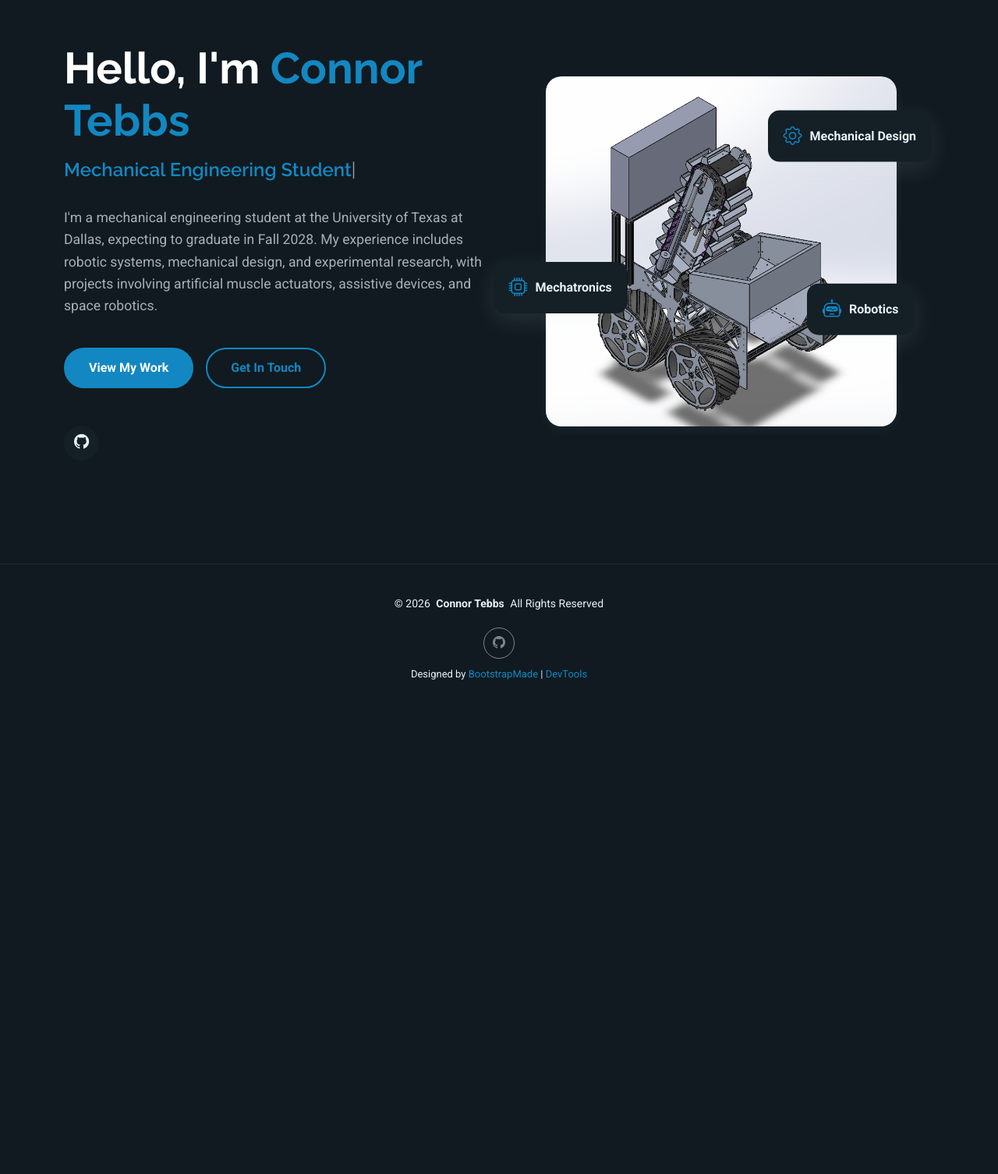
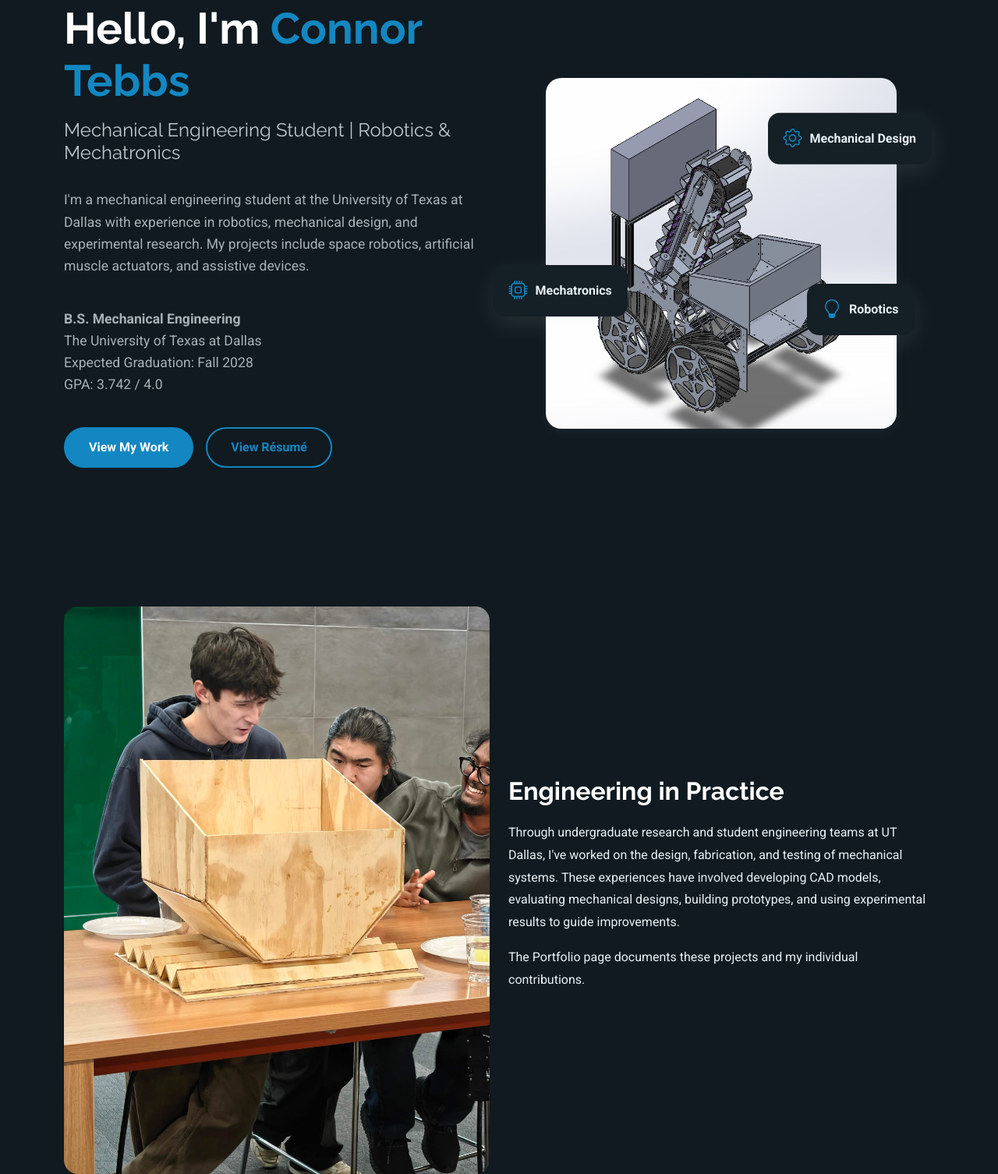
Before and after one commit to connortebbs/connortebbs.github.io, a plain HTML site: page index.html in a window 1280 px wide. Shown: the part 161-1667 px from the top of the page at 78% size. Before the commit the page ends 1075 px from the top, so only its background shows below. Drawn offline with Linux system fonts and the light colour scheme.

Commit message:
Update index.html

```diff
--- a/index.html
+++ b/index.html
@@ -1,14 +1,14 @@
-
 <!DOCTYPE html>
 <html lang="en">
 
 <head>
   <meta charset="utf-8">
-  <meta content="width=device-width, initial-scale=1.0" name="viewport">
+  <meta name="viewport" content="width=device-width, initial-scale=1.0">
 
   <title>Connor Tebbs | Mechanical Engineering Portfolio</title>
-  <meta name="description" content="Connor Tebbs is a mechanical engineering student at the University of Texas at Dallas with experience in robotics, mechanical design, mechatronics, and experimental research.">
-  <meta name="keywords" content="Connor Tebbs, Mechanical Engineering, UT Dallas, Robotics, Mechatronics, Engineering Portfolio, CAD">
+
+  <meta name="description"
+        content="Mechanical engineering portfolio of Connor Tebbs, a UT Dallas student with experience in robotics, mechanical design, and experimental research.">
 
   <!-- Favicons -->
   <link href="assets/img/favicon.png" rel="icon">
@@ -17,6 +17,7 @@
   <!-- Fonts -->
   <link href="https://fonts.googleapis.com" rel="preconnect">
   <link href="https://fonts.gstatic.com" rel="preconnect" crossorigin>
+
   <link href="https://fonts.googleapis.com/css2?family=Roboto:wght@300;400;500;700&family=Poppins:wght@300;400;500;600;700&family=Raleway:wght@300;400;500;600;700&display=swap" rel="stylesheet">
 
   <!-- Vendor CSS -->
@@ -30,134 +31,282 @@
   <link href="assets/css/main.css" rel="stylesheet">
 
   <!--
-  Template Name: FolioOne
-  Author: BootstrapMade.com
-  License: https://bootstrapmade.com/license/
+    Template: FolioOne
+    Author: BootstrapMade.com
+    License: https://bootstrapmade.com/license/
   -->
+
+  <style>
+
+    /* Compact homepage sections */
+
+    .home-section {
+      padding: 50px 0;
+    }
+
+    .home-section h2 {
+      font-weight: 700;
+      margin-bottom: 20px;
+    }
+
+    .home-section p {
+      line-height: 1.8;
+    }
+
+    /* Team photograph */
+
+    .team-photo {
+      width: 100%;
+      height: auto;
+      border-radius: 18px;
+    }
+
+    /* Academic details */
+
+    .academic-details {
+      margin: 22px 0;
+      line-height: 1.8;
+    }
+
+    .academic-details p {
+      margin-bottom: 0;
+    }
+
+    /* Contact information */
+
+    .contact-links {
+      display: flex;
+      flex-wrap: wrap;
+      gap: 12px 25px;
+      margin-top: 20px;
+    }
+
+    .contact-links a {
+      text-decoration: none;
+      overflow-wrap: anywhere;
+    }
+
+    .contact-links a:hover {
+      text-decoration: underline;
+    }
+
+    /* Mobile adjustments */
+
+    @media (max-width: 768px) {
+
+      .home-section {
+        padding: 35px 0;
+      }
+
+      .contact-links {
+        flex-direction: column;
+        gap: 12px;
+      }
+
+    }
+
+  </style>
+
 </head>
 
 <body class="index-page">
 
-  <!-- Header -->
-  <header id="header" class="header d-flex align-items-center light-background sticky-top">
+  <!-- HEADER -->
+  <header id="header"
+          class="header d-flex align-items-center light-background sticky-top">
+
     <div class="container position-relative d-flex align-items-center justify-content-between">
 
+      <!-- NAVIGATION -->
+
       <nav id="navmenu" class="navmenu">
+
         <ul>
-          <li><a href="index.html" class="active">Home</a></li>
-          <li><a href="about.html">About</a></li>
-          <li><a href="resume.html">Resume</a></li>
-          <li><a href="portfolio.html">Portfolio</a></li>
-          <li><a href="contact.html">Contact</a></li>
+
+          <li>
+            <a href="index.html" class="active">Home</a>
+          </li>
+
+          <li>
+            <a href="portfolio.html">Portfolio</a>
+          </li>
+
+          <li>
+            <a href="resume.html">Résumé</a>
+          </li>
+
         </ul>
+
         <i class="mobile-nav-toggle d-xl-none bi bi-list"></i>
+
       </nav>
 
+      <!-- LINKEDIN -->
+
       <div class="header-social-links">
-        <a href="https://github.com/connortebbs" target="_blank" rel="noopener noreferrer" aria-label="GitHub">
-          <i class="bi bi-github"></i>
+
+        <a href="https://www.linkedin.com/in/connor-tebbs-366144385/"
+           target="_blank"
+           rel="noopener noreferrer"
+           aria-label="LinkedIn">
+
+          <i class="bi bi-linkedin"></i>
+
         </a>
+
       </div>
 
     </div>
+
   </header>
 
   <main class="main">
 
-    <!-- Hero Section -->
+    <!-- ===================================== -->
+    <!-- HOME INTRODUCTION                     -->
+    <!-- ===================================== -->
+
     <section id="hero" class="hero section">
 
-      <div class="container" data-aos="fade-up" data-aos-delay="100">
+      <div class="container" data-aos="fade-up">
 
         <div class="row gy-4 align-items-center">
 
-          <!-- Introduction -->
+          <!-- LEFT: INTRODUCTION -->
+
           <div class="col-lg-6 order-2 order-lg-1">
+
             <div class="hero-content">
 
-              <h1 data-aos="fade-up" data-aos-delay="200">
-                Hello, I'm <span class="highlight">Connor Tebbs</span>
+              <h1 data-aos="fade-up">
+
+                Hello, I'm
+                <span class="highlight">Connor Tebbs</span>
+
               </h1>
 
-              <h2 data-aos="fade-up" data-aos-delay="300">
-                <span class="typed"
-                  data-typed-items="Mechanical Engineering Student, Robotics & Mechatronics, Mechanical Design">
-                </span>
+              <!-- Fixed professional heading -->
+
+              <h2 data-aos="fade-up" data-aos-delay="100">
+
+                Mechanical Engineering Student
+                <span class="highlight">| Robotics &amp; Mechatronics</span>
+
               </h2>
 
-              <p data-aos="fade-up" data-aos-delay="400">
-                I'm a mechanical engineering student at the
-                University of Texas at Dallas, expecting to graduate
-                in Fall 2028. My experience includes robotic systems,
-                mechanical design, and experimental research, with
-                projects involving artificial muscle actuators,
-                assistive devices, and space robotics.
+              <!-- Brief introduction -->
+
+              <p data-aos="fade-up" data-aos-delay="200">
+
+                I'm a mechanical engineering student at
+                the University of Texas at Dallas with
+                experience in robotics, mechanical design,
+                and experimental research.
+
+                My projects include space robotics,
+                artificial muscle actuators, and
+                assistive devices.
+
               </p>
 
-              <div class="hero-actions" data-aos="fade-up" data-aos-delay="500">
+              <!-- Academic qualifications -->
 
-                <a href="portfolio.html" class="btn btn-primary">
-                  View My Work
-                </a>
+              <div class="academic-details"
+                   data-aos="fade-up"
+                   data-aos-delay="300">
 
-                <a href="contact.html" class="btn btn-outline">
-                  Get In Touch
-                </a>
+                <p>
+
+                  <strong>B.S. Mechanical Engineering</strong>
+
+                  <br>
+
+                  The University of Texas at Dallas
+
+                  <br>
+
+                  Expected Graduation: Fall 2028
+
+                  <br>
+
+                  GPA: 3.742 / 4.0
+
+                </p>
 
               </div>
 
-              <div class="social-links" data-aos="fade-up" data-aos-delay="600">
+              <!-- Main navigation buttons -->
 
-                <a href="https://github.com/connortebbs"
-                   target="_blank"
-                   rel="noopener noreferrer"
-                   aria-label="GitHub">
-                  <i class="bi bi-github"></i>
+              <div class="hero-actions"
+                   data-aos="fade-up"
+                   data-aos-delay="400">
+
+                <a href="portfolio.html"
+                   class="btn btn-primary">
+
+                  View My Work
+
+                </a>
+
+                <a href="resume.html"
+                   class="btn btn-outline">
+
+                  View Résumé
+
                 </a>
 
               </div>
 
             </div>
+
           </div>
 
-          <!-- Profile Image -->
+          <!-- RIGHT: ROVER CAD -->
+
           <div class="col-lg-6 order-1 order-lg-2">
-            <div class="hero-image" data-aos="zoom-in" data-aos-delay="300">
+
+            <div class="hero-image"
+                 data-aos="zoom-in"
+                 data-aos-delay="200">
 
               <div class="image-wrapper">
 
-                <!-- Temporary template image -->
-                <img src="assets/img/rphoto.png"
-     alt="UT Dallas Comet Aerobotics NASA Lunabotics rover CAD assembly"
-     class="img-fluid">
+                <img
+                  src="assets/img/rphoto.png"
+                  alt="CAD assembly of the UT Dallas Comet Aerobotics NASA Lunabotics team rover"
+                  class="img-fluid">
+
+                <!-- Floating engineering labels -->
 
                 <div class="floating-elements">
 
-                  <div class="floating-card design"
-                       data-aos="fade-left"
-                       data-aos-delay="700">
+                  <div class="floating-card design">
+
                     <i class="bi bi-gear"></i>
                     <span>Mechanical Design</span>
+
                   </div>
 
-                  <div class="floating-card code"
-                       data-aos="fade-right"
-                       data-aos-delay="800">
+                  <div class="floating-card code">
+
                     <i class="bi bi-cpu"></i>
                     <span>Mechatronics</span>
+
                   </div>
 
-                  <div class="floating-card creativity"
-                       data-aos="fade-up"
-                       data-aos-delay="900">
-                    <i class="bi bi-robot"></i>
+                  <div class="floating-card creativity">
+
+                    <i class="bi bi-lightbulb"></i>
                     <span>Robotics</span>
+
                   </div>
 
                 </div>
 
               </div>
+
             </div>
+
           </div>
 
         </div>
@@ -165,66 +314,201 @@
       </div>
 
     </section>
-    <!-- End Hero Section -->
+
+    <!-- ===================================== -->
+    <!-- ENGINEERING IN PRACTICE               -->
+    <!-- ===================================== -->
+
+    <section id="experience"
+             class="home-section section">
+
+      <div class="container" data-aos="fade-up">
+
+        <div class="row gy-4 align-items-center">
+
+          <!-- Engineering team photograph -->
+
+          <div class="col-lg-6">
+
+            <img
+              src="assets/img/signal-2025-11-20-202556_004.jpg"
+              alt="Connor Tebbs collaborating with engineering teammates around a wooden rover prototype"
+              class="team-photo">
+
+          </div>
+
+          <!-- Short supporting description -->
+
+          <div class="col-lg-6">
+
+            <h2>Engineering in Practice</h2>
+
+            <p>
+
+              Through undergraduate research and
+              student engineering teams at UT Dallas,
+              I've worked on the design, fabrication,
+              and testing of mechanical systems.
+
+              These experiences have involved
+              developing CAD models, evaluating
+              mechanical designs, building prototypes,
+              and using experimental results to
+              guide improvements.
+
+            </p>
+
+            <p>
+
+              The Portfolio page documents these
+              projects and my individual contributions.
+
+            </p>
+
+          </div>
+
+        </div>
+
+      </div>
+
+    </section>
+
+    <!-- ===================================== -->
+    <!-- CONTACT INFORMATION                   -->
+    <!-- ===================================== -->
+
+    <section id="contact"
+             class="home-section section">
+
+      <div class="container" data-aos="fade-up">
+
+        <h2>Contact</h2>
+
+        <p>
+
+          Based in Dallas during the academic year.
+          Available in Dallas and Austin during the summer.
+
+        </p>
+
+        <div class="contact-links">
+
+          <!-- EMAIL -->
+
+          <a href="mailto:connor.tebbs10@gmail.com">
+
+            <i class="bi bi-envelope"></i>
+
+            connor.tebbs10@gmail.com
+
+          </a>
+
+          <!-- PHONE -->
+
+          <a href="tel:+15127386903">
+
+            <i class="bi bi-telephone"></i>
+
+            (512) 738-6903
+
+          </a>
+
+          <!-- LINKEDIN -->
+
+          <a href="https://www.linkedin.com/in/connor-tebbs-366144385/"
+             target="_blank"
+             rel="noopener noreferrer">
+
+            <i class="bi bi-linkedin"></i>
+
+            LinkedIn
+
+          </a>
+
+        </div>
+
+      </div>
+
+    </section>
 
   </main>
 
-  <!-- Footer -->
+  <!-- ===================================== -->
+  <!-- FOOTER                                -->
+  <!-- ===================================== -->
+
   <footer id="footer" class="footer">
 
     <div class="container">
 
       <div class="copyright text-center">
+
         <p>
-          © <span>2026</span>
-          <strong class="px-1 sitename">Connor Tebbs</strong>
-          <span>All Rights Reserved</span>
+
+          © 2026
+
+          <strong class="px-1 sitename">
+            Connor Tebbs
+          </strong>
+
         </p>
+
       </div>
 
-      <div class="social-links d-flex justify-content-center">
-        <a href="https://github.com/connortebbs"
-           target="_blank"
-           rel="noopener noreferrer"
-           aria-label="GitHub">
-          <i class="bi bi-github"></i>
+      <!-- Template attribution -->
+
+      <div class="credits">
+
+        Designed by
+
+        <a href="https://bootstrapmade.com/">
+          BootstrapMade
         </a>
-      </div>
 
-      <!-- Required template attribution -->
-      <div class="credits">
-        Designed by
-        <a href="https://bootstrapmade.com/">BootstrapMade</a>
-        |
-        <a href="https://bootstrapmade.com/tools/">DevTools</a>
       </div>
 
     </div>
+
   </footer>
 
-  <!-- Scroll Top -->
+  <!-- SCROLL TO TOP -->
+
   <a href="#"
      id="scroll-top"
      class="scroll-top d-flex align-items-center justify-content-center">
+
     <i class="bi bi-arrow-up-short"></i>
+
   </a>
 
   <div id="preloader"></div>
 
-  <!-- Vendor JS -->
+  <!-- VENDOR JAVASCRIPT -->
+
   <script src="assets/vendor/bootstrap/js/bootstrap.bundle.min.js"></script>
+
   <script src="assets/vendor/php-email-form/validate.js"></script>
+
   <script src="assets/vendor/aos/aos.js"></script>
+
   <script src="assets/vendor/typed.js/typed.umd.js"></script>
+
   <script src="assets/vendor/waypoints/noframework.waypoints.js"></script>
+
   <script src="assets/vendor/purecounter/purecounter_vanilla.js"></script>
+
   <script src="assets/vendor/swiper/swiper-bundle.min.js"></script>
+
   <script src="assets/vendor/imagesloaded/imagesloaded.pkgd.min.js"></script>
+
   <script src="assets/vendor/isotope-layout/isotope.pkgd.min.js"></script>
+
   <script src="assets/vendor/glightbox/js/glightbox.min.js"></script>
 
-  <!-- Main JS -->
+  <!-- MAIN JAVASCRIPT -->
+
   <script src="assets/js/main.js"></script>
 
 </body>
+
 </html>
```
